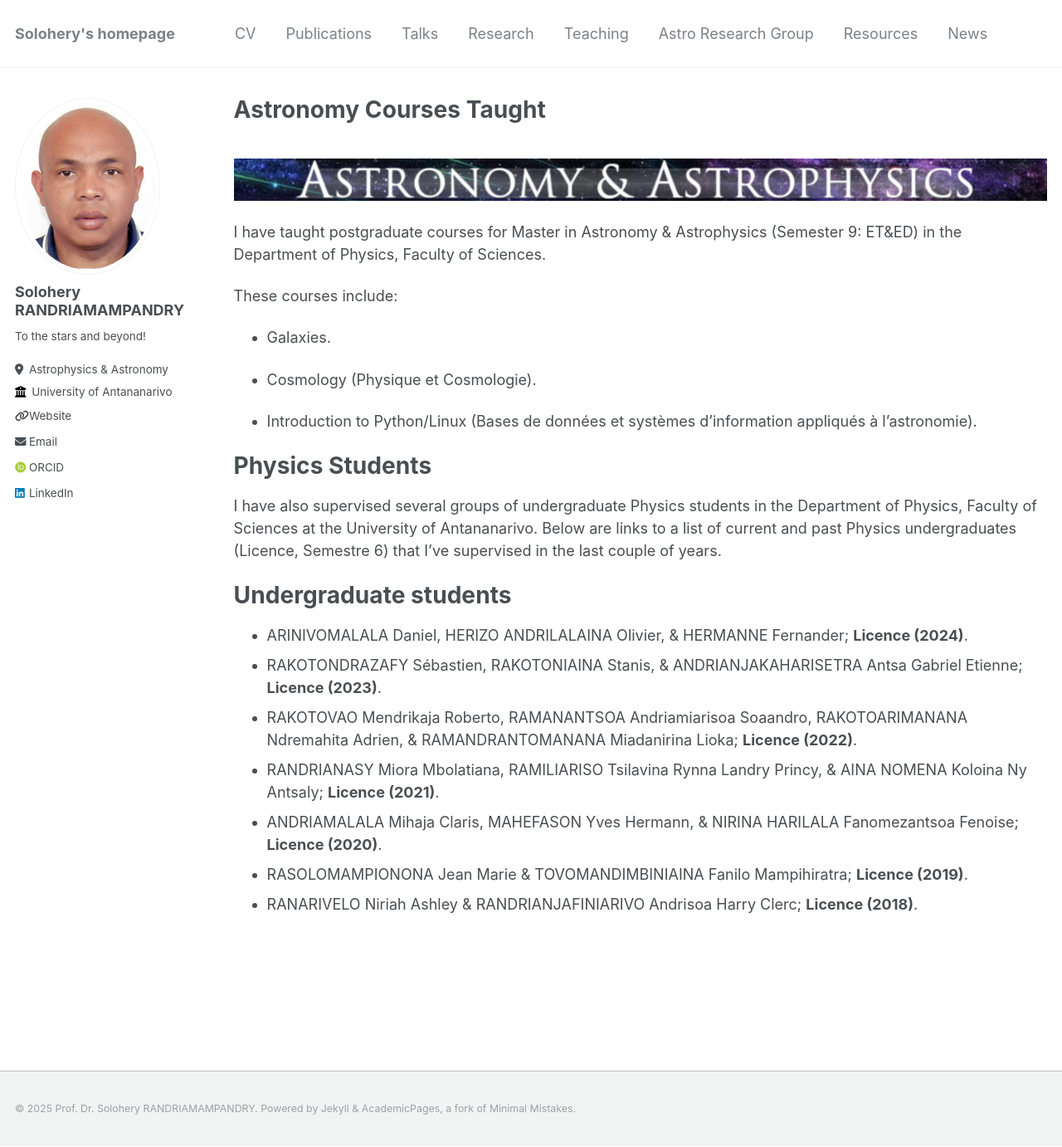
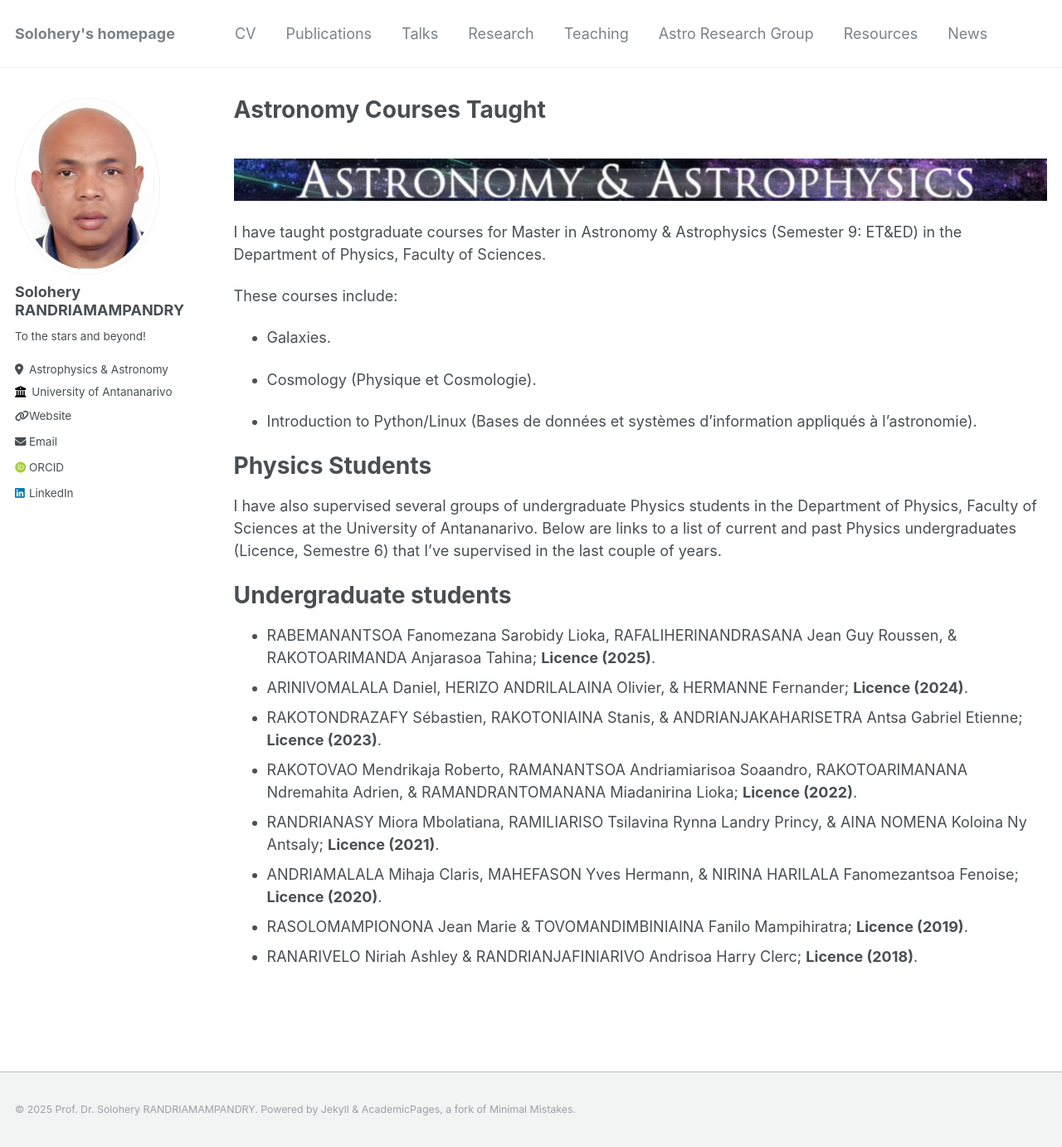
Before and after one commit to solohery-astro/solohery-astro.github.io, a Jekyll site: the page built from _pages/teaching.md, in a window 1280 px wide and 1382 px high. Shown: the whole window at 83% size. Built offline with Jekyll 4.4.1, drawn with Linux system fonts in a browser that asks for light colours; some web fonts are replaced.

Commit message:
Add new undergraduate students to teaching.md

```diff
--- a/_pages/teaching.md
+++ b/_pages/teaching.md
@@ -24,6 +24,7 @@ Below are links to a list of current and past Physics undergraduates (Licence, S
 
 Undergraduate students
 ======
+* RABEMANANTSOA Fanomezana Sarobidy Lioka, RAFALIHERINANDRASANA Jean Guy Roussen, & RAKOTOARIMANDA Anjarasoa Tahina; **Licence (2025)**.
 * ARINIVOMALALA Daniel, HERIZO ANDRILALAINA Olivier, & HERMANNE Fernander; **Licence (2024)**.
 * RAKOTONDRAZAFY Sébastien, RAKOTONIAINA Stanis, & ANDRIANJAKAHARISETRA Antsa Gabriel Etienne; **Licence (2023)**.
 * RAKOTOVAO Mendrikaja Roberto, RAMANANTSOA Andriamiarisoa Soaandro, RAKOTOARIMANANA Ndremahita Adrien, & RAMANDRANTOMANANA Miadanirina Lioka; **Licence (2022)**.
```
